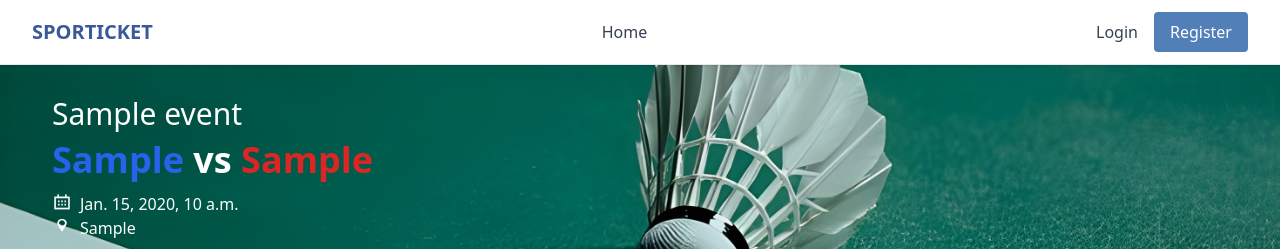
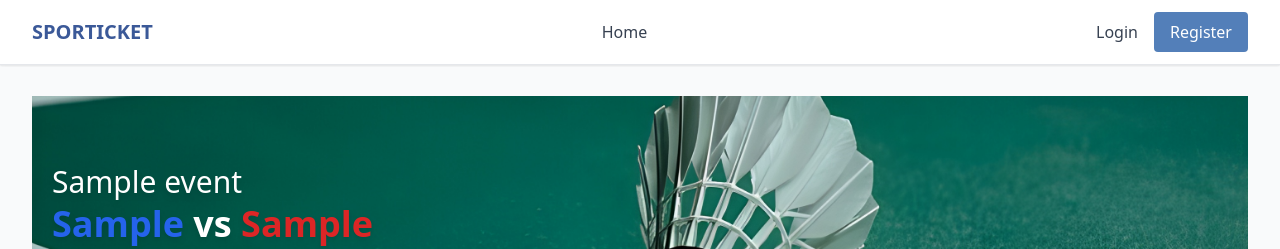
Before and after one commit to pbp-kelompok-a02/sporticket-web, a Django app: template ticket/templates/tickets.html in a window 1280 px wide. Shown: the top 249 px of the page. Run offline with Django 5.2, Linux system fonts and the light colour scheme; the template is opened without the code that fills it: values that come from a table or form of the project are taken from there, others are empty; tables that the repository leaves empty hold one stand-in row (values such as "Sample post"); some libraries are stand-ins or nearby versions.

Commit message:
Fix banner ticket

```diff
--- a/ticket/templates/tickets.html
+++ b/ticket/templates/tickets.html
@@ -13,30 +13,39 @@
   <div class="max-w-7xl mx-auto px-4 sm:px-6 lg:px-8 py-8">
 
     <!-- Header Section -->
-    <div class="mb-8 mr-8">
+    <div class="relative w-full aspect-[21/9] md:aspect-[16/6] lg:aspect-[16/3] overflow-hidden rounded-b-xl mb-5">
       {% if event.category == 'badminton' %}
-        <img src="{% static 'image/banner_badminton.jpeg' %}" class="absolute top-0 left-0 w-full h-[20vh] md:h-[30vh] lg:h-[45vh] object-cover object-[0%_40%] z-0">
+        <img src="{% static 'image/banner_badminton.jpeg' %}" class="absolute inset-0 w-full h-full object-cover object-[0%_40%]">
       {% elif event.category == 'football' %}
-        <img src="{% static 'image/banner_football.jpeg' %}" class="absolute top-0 left-0 w-full h-[20vh] md:h-[30vh] lg:h-[45vh] object-cover z-0">
+        <img src="{% static 'image/banner_football.jpeg' %}" class="absolute inset-0 w-full h-full object-cover">
       {% elif event.category == 'basketball' %}
-        <img src="{% static 'image/banner_basketball.jpeg' %}" class="absolute top-0 left-0 w-full h-[20vh] md:h-[30vh] lg:h-[45vh] object-cover object-[0%_35%] z-0">
+        <img src="{% static 'image/banner_basketball.jpeg' %}" class="absolute inset-0 w-full h-full object-cover object-[0%_35%]">
       {% elif event.category == 'volleyball' %}
-        <img src="{% static 'image/banner_volleyball.jpeg' %}" class="absolute top-0 left-0 w-full h-[20vh] md:h-[30vh] lg:h-[45vh] object-cover object-[0%_65%] z-0">
+        <img src="{% static 'image/banner_volleyball.jpeg' %}" class="absolute inset-0 w-full h-full object-cover object-[0%_65%]">
       {% elif event.category == 'tennis' %}
-        <img src="{% static 'image/banner_tennis.jpeg' %}" class="absolute top-0 left-0 w-full h-[20vh] md:h-[30vh] lg:h-[45vh] object-cover object-[0%_30%] z-0">
+        <img src="{% static 'image/banner_tennis.jpeg' %}" class="absolute inset-0 w-full h-full object-cover object-[0%_30%]">
       {% endif %}
 
-      <h1 class="relative text-3xl text-white ml-5 mb-2 z-10">{{ event.name }}</h1>
-      <p class="relative text-4xl font-bold text-white ml-5 mb-3 z-10"><span class="text-blue-600">{{ event.home_team }}</span> vs <span class="text-red-600">{{ event.away_team }}</span></p>
-      <div class="relative flex gap-2 z-10 ml-5">
-        <img src="{% static 'image/date-icon.png' %}" class="w-5 h-5">
-        <p class="text-white">{{ event.date }}</p>
-      </div>
-      <div class="relative flex gap-2 z-10 ml-5">
-        <img src="{% static 'image/location-icon.png' %}" class="w-5 h-5">
-        <p class="text-white">{{ event.venue }}</p>
+      <!-- Text di atas banner -->
+      <div class="absolute bottom-4 left-5 z-10 text-white drop-shadow-md">
+        <h1 class="text-xl md:text-2xl lg:text-3xl mb-1">{{ event.name }}</h1>
+        <p class="text-2xl md:text-3xl lg:text-4xl font-bold mb-2">
+          <span class="text-blue-600">{{ event.home_team }}</span>
+          vs
+          <span class="text-red-600">{{ event.away_team }}</span>
+        </p>
+
+        <div class="flex items-center gap-2">
+          <img src="{% static 'image/date-icon.png' %}" class="w-5 h-5">
+          <p class="text-sm md:text-md lg:text-lg">{{ event.date }}</p>
+        </div>
+        <div class="flex items-center gap-2">
+          <img src="{% static 'image/location-icon.png' %}" class="w-5 h-5">
+          <p class="text-sm md:text-md lg:text-lg">{{ event.venue }}</p>
+        </div>
       </div>
     </div>
+
 
     <!-- CEK USER ATAU ADMIN -->
     {% if user.is_superuser %}
```
